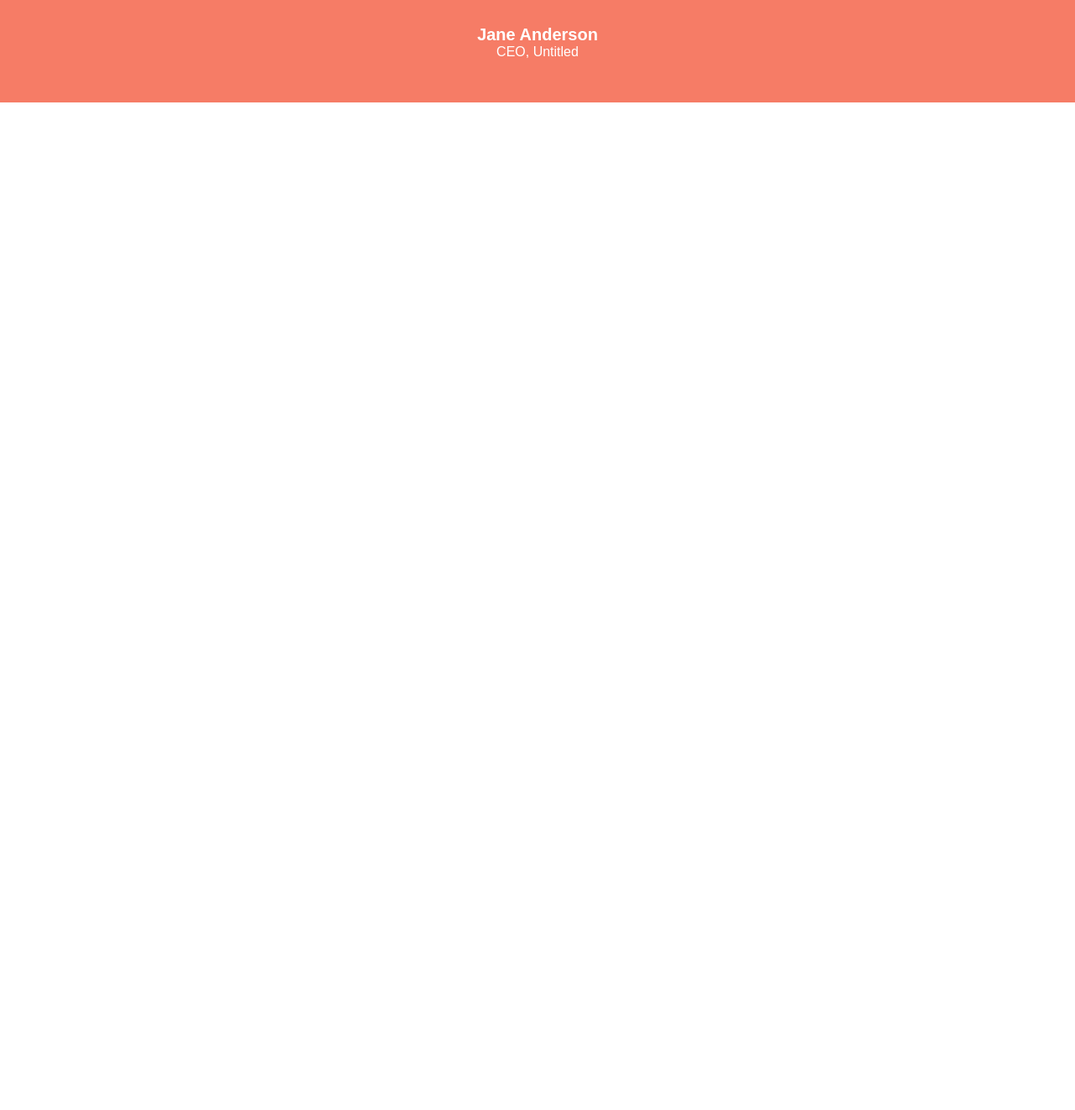
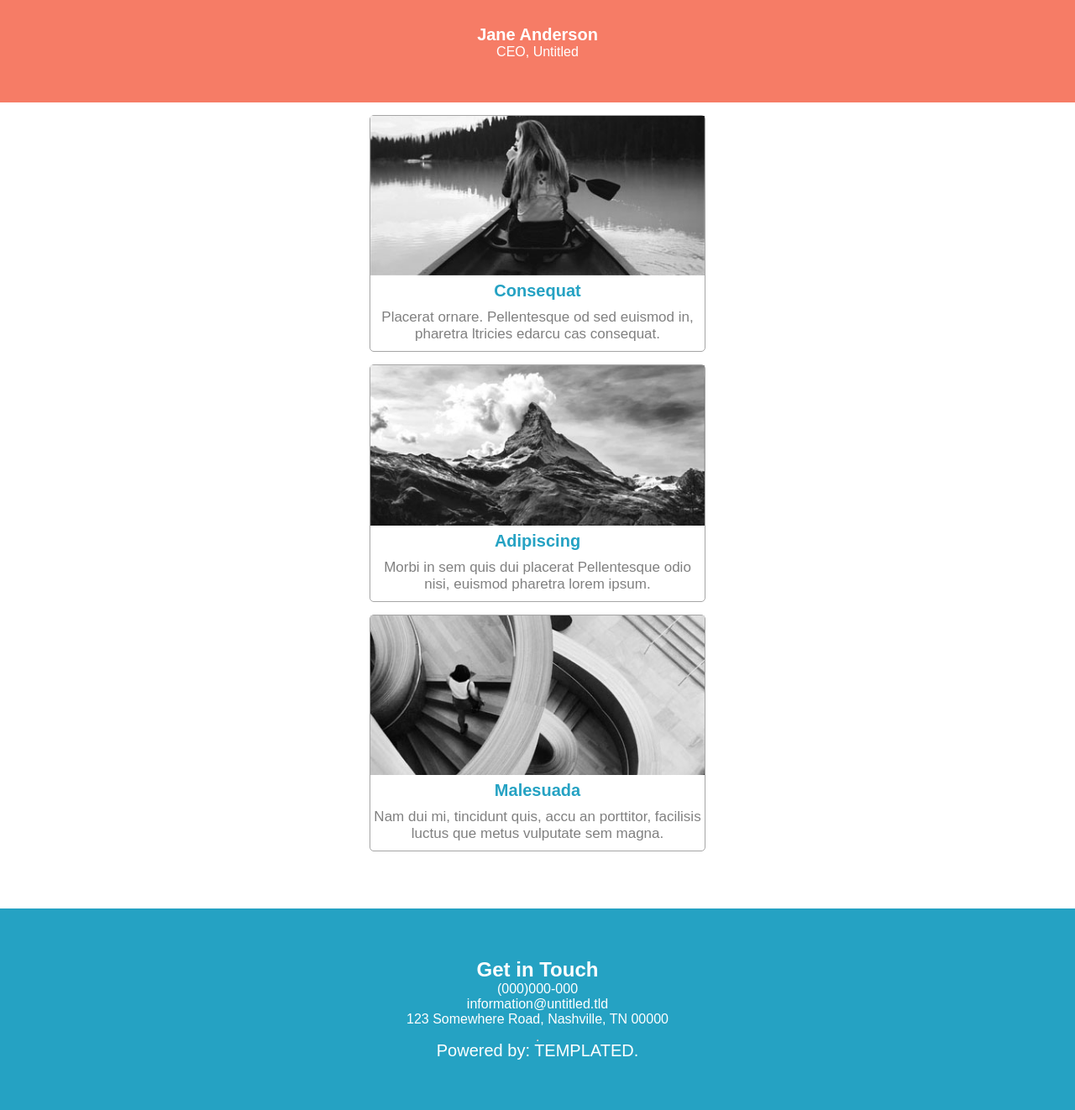
Before and after one commit to JorP8/menulat, a plain HTML site: page index.html in a window 1280 px wide. Shown: the part 1806-3128 px from the top of the page at 84% size. Before the commit the page ends 1928 px from the top, so only its background shows below. Drawn offline with Linux system fonts and the light colour scheme.

Commit message:
version4

```diff
--- a/index.html
+++ b/index.html
@@ -20,7 +20,7 @@
                 <ul>
                     <li><a href="#hero">Home</a></li>
                     <li><a href="#info">Generic</a></li>
-                    <li><a href="#">Elements</a></li>
+                    <li><a href="#tarjeta-padre">Elements</a></li>
 
                 </ul>
 
@@ -65,21 +65,42 @@
                     <span>CEO, Untitled</span>
                 </div>
             </section>
-
-
-
-
-
-
-
-
-
-
-
+            <section id="tarjeta-padre">
+                <div class="tarjeta-hijo">
+                    <img src="assets/img/card1.jpg" alt="">
+                    <h3>Consequat</h3>
+                    <p>Placerat ornare. Pellentesque od sed euismod in, pharetra ltricies edarcu cas consequat.</p>
+                </div>
+                <div class="tarjeta-hijo">
+                    <img src="assets/img/card2.jpg" alt="">
+                    <h3>Adipiscing</h3>
+                    <p>Morbi in sem quis dui placerat Pellentesque odio nisi, euismod pharetra lorem ipsum.</p>
+                </div>
+                <div class="tarjeta-hijo">
+                    <img src="assets/img/card3.jpg" alt="">
+                    <h3>Malesuada</h3>
+                    <p>Nam dui mi, tincidunt quis, accu an porttitor, facilisis luctus que metus vulputate sem magna.
+                    </p>
+                </div>
+            </section>
 
     </div>
     </main>
+    <footer>
+        <div class="contacto">
+            <h2>Get in Touch</h2>
+            <span>(000)000-000</span>
+            <span>information@untitled.tld</span>
+            <span>123 Somewhere Road, Nashville, TN 00000</span>
+        </div>
+        <hr>
+        <div class="copy">
+            <p>Powered by: TEMPLATED.</p>
+        </div>
+    </footer>
+
     <script src="script.js"></script>
+
 </body>
 
 </html>
--- a/styles.css
+++ b/styles.css
@@ -156,3 +156,60 @@ main {
 .info-2 h4 {
   font-size: 20px;
 }
+#tarjeta-padre {
+  display: flex;
+  flex-direction: column;
+  width: 100%;
+  height: 100vh;
+  text-align: center;
+  align-items: center;
+  padding: 15px 10px;
+  gap: 15px;
+}
+.tarjeta-hijo {
+  display: flex;
+  width: 400px;
+  height: 500px;
+  flex-direction: column;
+  border: solid 1px rgb(165, 165, 165);
+  font-family: sans-serif;
+
+  border-radius: 5px;
+}
+.tarjeta-hijo p {
+  color: grey;
+  font-size: 17px;
+  margin: 10px 0;
+}
+.tarjeta-hijo h3 {
+  margin-top: 7px;
+  color: #25a2c3;
+  font-size: 20px;
+}
+footer {
+  display: flex;
+  width: 100%;
+  height: 30vh;
+  flex-direction: column;
+  margin-top: 20vh;
+  justify-content: center;
+  align-items: center;
+  text-align: center;
+  background-color: #25a2c3;
+  font-family: sans-serif;
+}
+footer .contacto {
+  color: #fff;
+  display: flex;
+  flex-direction: column;
+  margin-bottom: 15px;
+}
+.contacto span {
+  font-weight: 100;
+}
+footer p {
+  display: flex;
+  flex-direction: column;
+  color: #fff;
+  font-size: 20px;
+}
```
Also changed, not shown: assets/img/card1.jpg (added), assets/img/card2.jpg (added), assets/img/card3.jpg (added).
